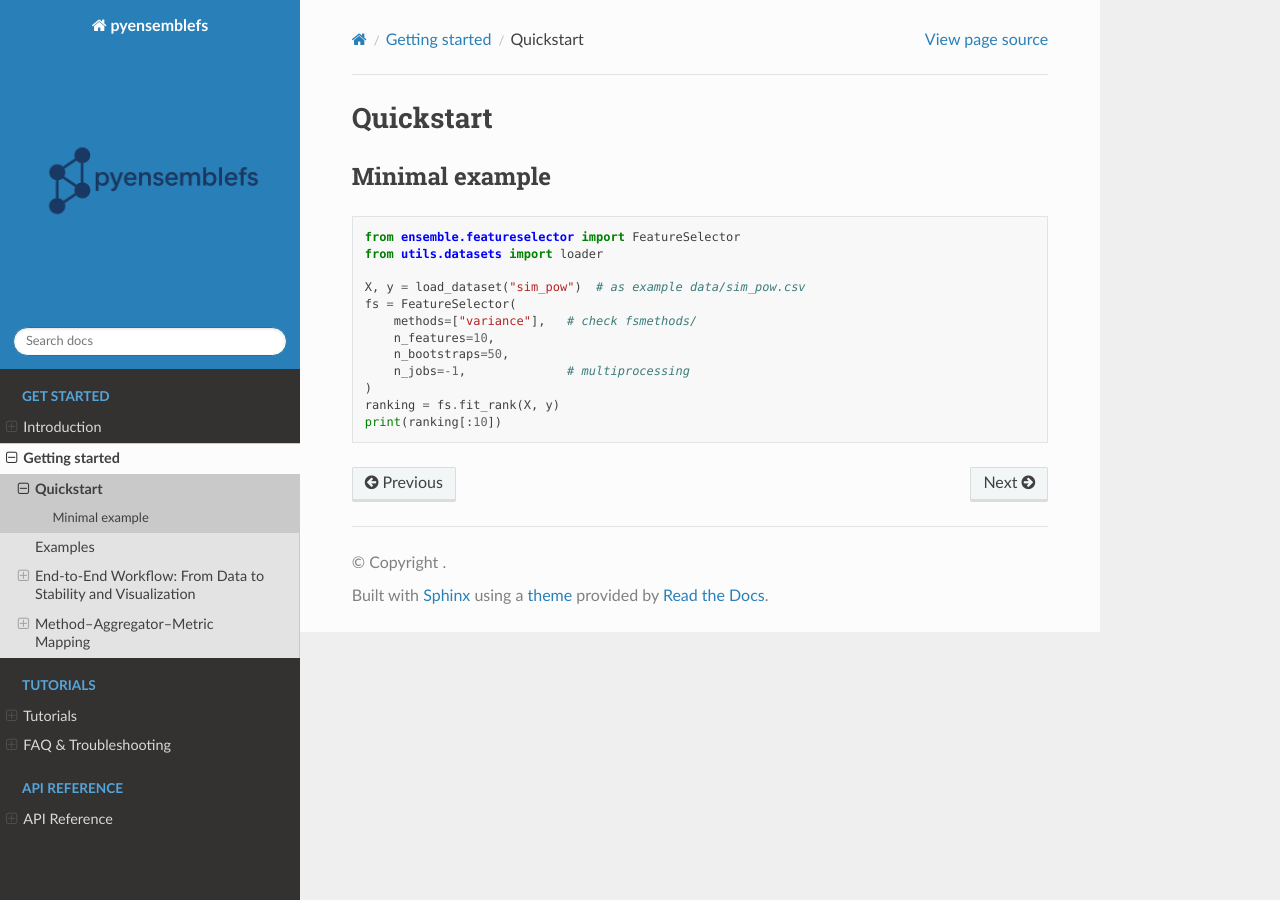
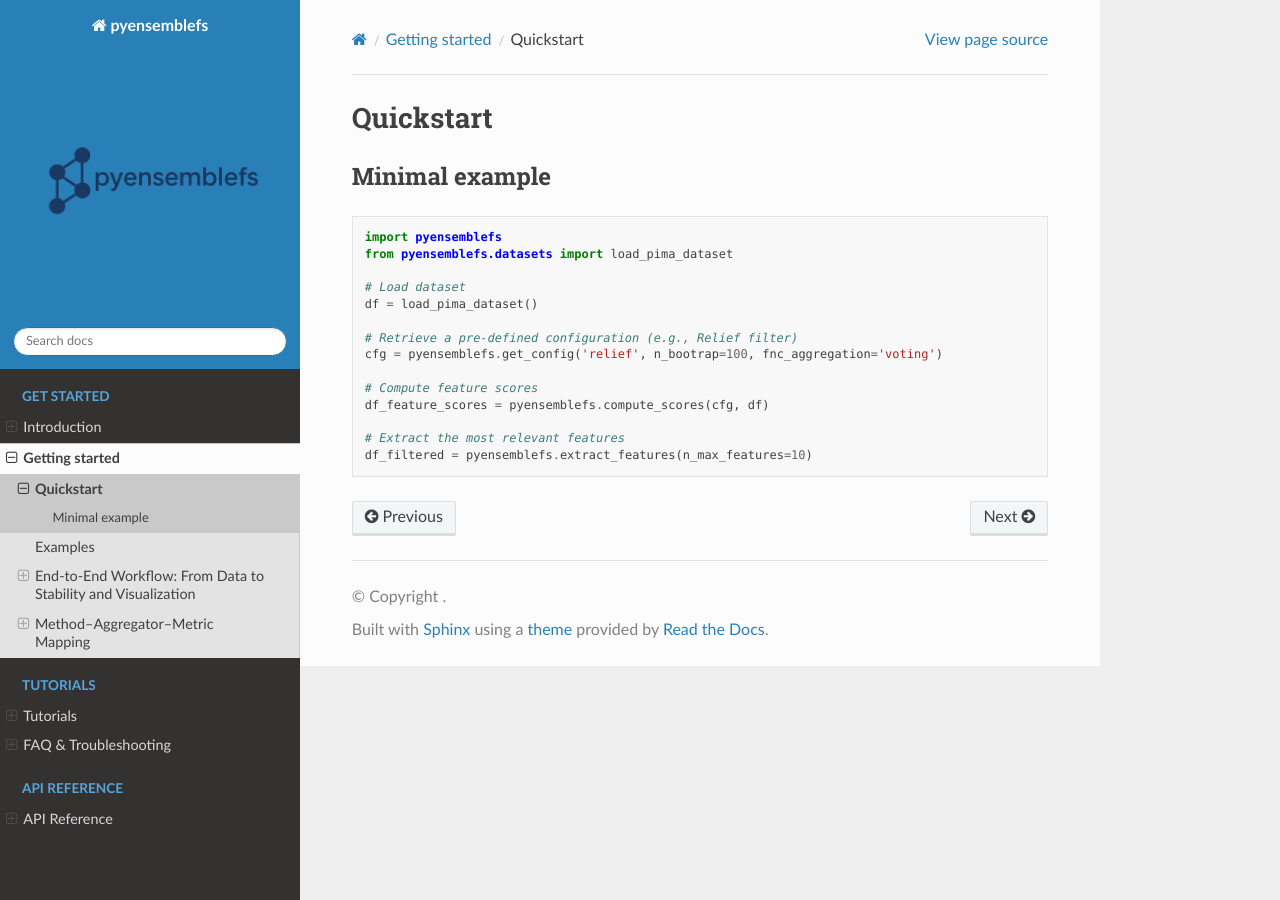
Before and after one commit to A-Alexander-code/pyensemblefs-docs, a Sphinx documentation site: the page built from docs/getting_started/quickstart.rst, in a window 1280 px wide. Built offline with Sphinx 7.4.7 and the Read the Docs theme 3.1.0, drawn with Linux system fonts in a browser that asks for light colours; pages that are not in the unit, such as notebooks, are missing from menus.

Commit message:
update introduction and quickstart

```diff
--- a/docs/getting_started/quickstart.rst
+++ b/docs/getting_started/quickstart.rst
@@ -6,15 +6,17 @@ Minimal example
 
 .. code-block:: python
 
-   from ensemble.featureselector import FeatureSelector
-   from utils.datasets import loader
+    import pyensemblefs
+    from pyensemblefs.datasets import load_pima_dataset
 
-   X, y = load_dataset("sim_pow")  # as example data/sim_pow.csv
-   fs = FeatureSelector(
-       methods=["variance"],   # check fsmethods/
-       n_features=10,
-       n_bootstraps=50,
-       n_jobs=-1,              # multiprocessing
-   )
-   ranking = fs.fit_rank(X, y)
-   print(ranking[:10])
+    # Load dataset
+    df = load_pima_dataset()
+
+    # Retrieve a pre-defined configuration (e.g., Relief filter)
+    cfg = pyensemblefs.get_config('relief', n_bootrap=100, fnc_aggregation='voting')
+
+    # Compute feature scores
+    df_feature_scores = pyensemblefs.compute_scores(cfg, df)
+
+    # Extract the most relevant features
+    df_filtered = pyensemblefs.extract_features(n_max_features=10)
--- a/docs/introduction.rst
+++ b/docs/introduction.rst
@@ -24,7 +24,7 @@ Features at a glance
 Description
 -----------
 
-``pyensemblefs`` provides a unified and modular framework for ensemble feature selection.
+``pyensemblefs`` provides a unified and modular framework for EFS.
 Users can choose among statistical filters, model-based selectors, and custom ranking
 criteria, and combine their outputs through robust aggregation techniques. Stability measures
 offer insight into selection robustness under perturbations, while visualization utilities enable
```
